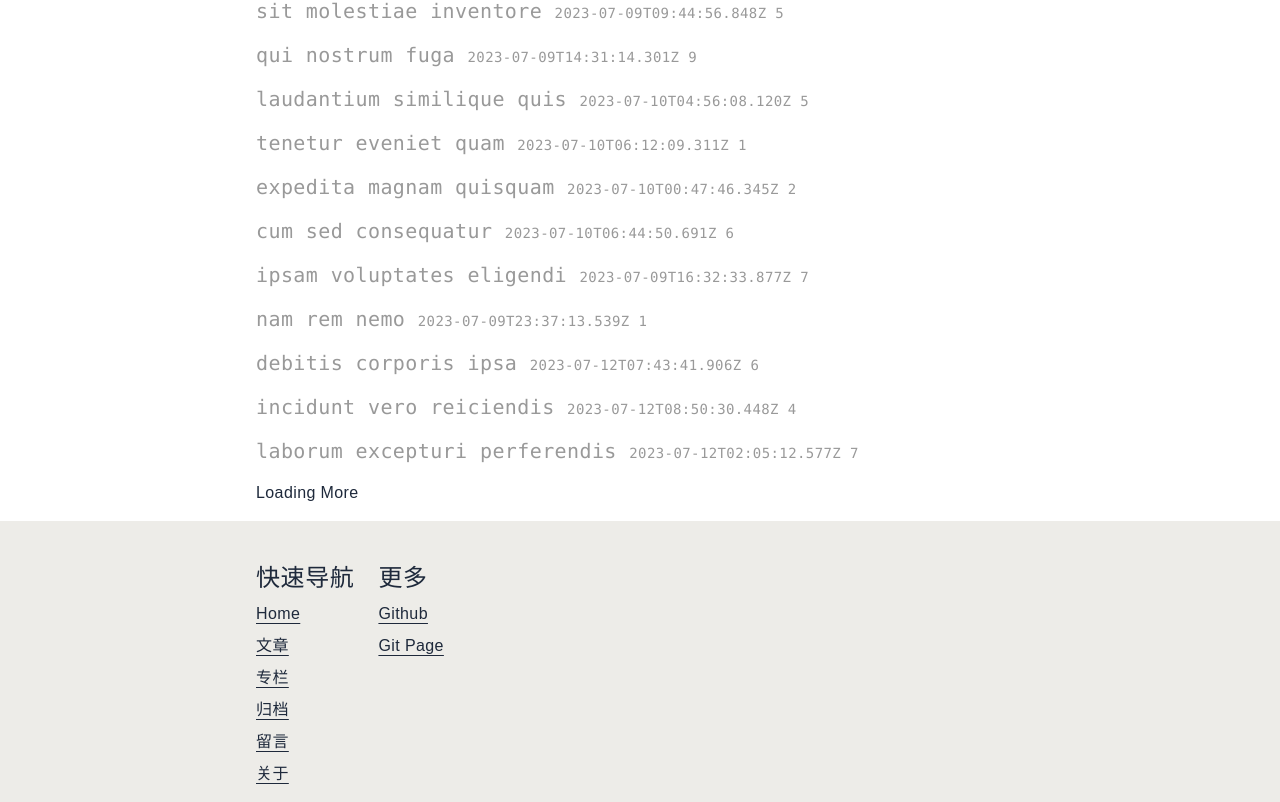
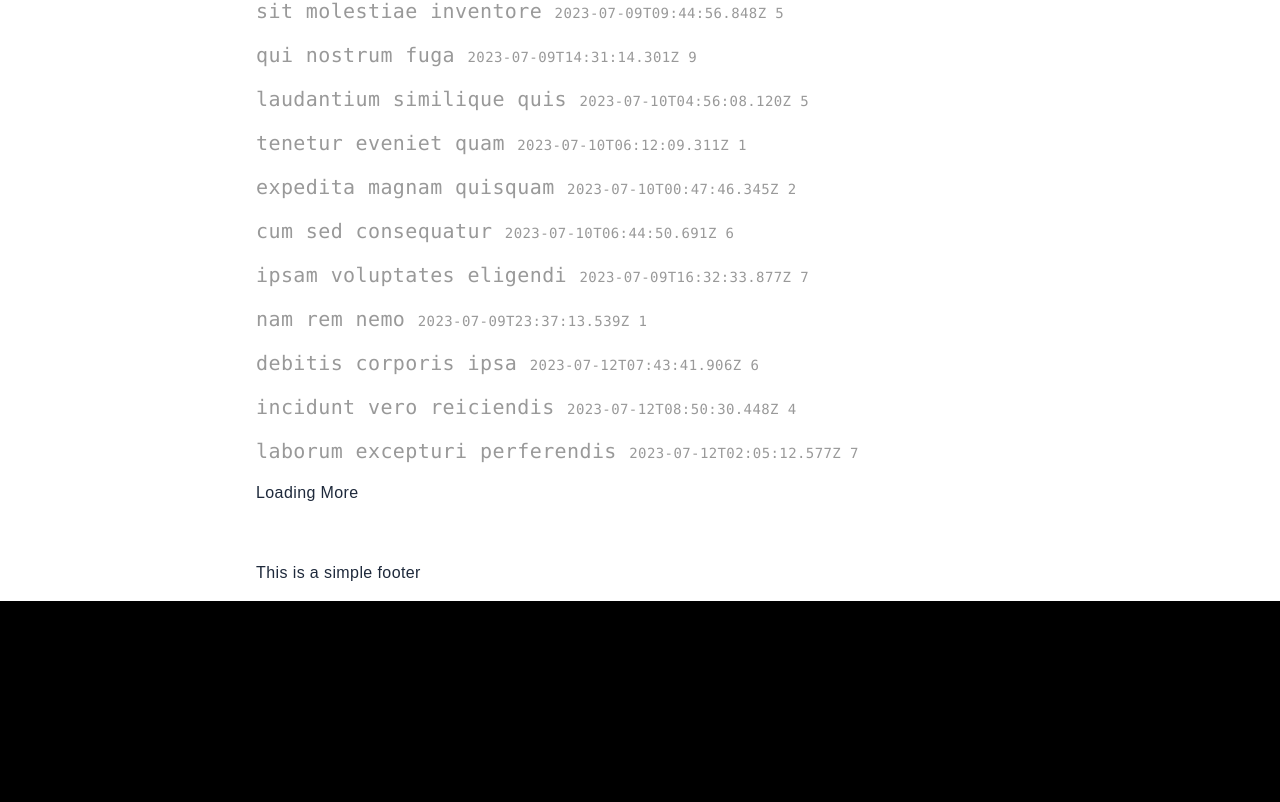
Before and after one commit to jaycethanks/zhongyi-blog, a Next.js app: page /post in a window 1280 px wide. Shown: the part 307-1109 px from the top of the page. After the commit the page ends 908 px from the top, so only its background shows below. Built offline with nearby package versions, Linux system fonts and the light colour scheme; a web font is replaced by a local one.

Commit message:
feat: update Footer Component

```diff
--- a/components/Footer/index.tsx
+++ b/components/Footer/index.tsx
@@ -14,10 +14,10 @@ const more = [
   { path: "/", name: "Github" },
   { path: "/", name: "Git Page" }
 ];
-export default () => (
-  <div className="w-full bg-BG_MAIN_DEEP dark:bg-DARK_BG_MAIN_DEEP">
+const Footer = () => (
+  <div className="w-full bg-BG_MAIN dark:bg-DARK_BG_MAIN">
   <Container>
-    <div className="flex justify-start gap-6 items-start select-none   ">
+    {/* <div className="flex justify-start gap-6 items-start select-none   ">
       <div>
         <Heading level={3}>快速导航</Heading>
         <ul>
@@ -44,8 +44,11 @@ export default () => (
           <li></li>
         </ul>
       </div>
-    </div>
+    </div> */}
+    This is a simple footer
   </Container>
   </div>
 
 );
+
+export default Footer
```
